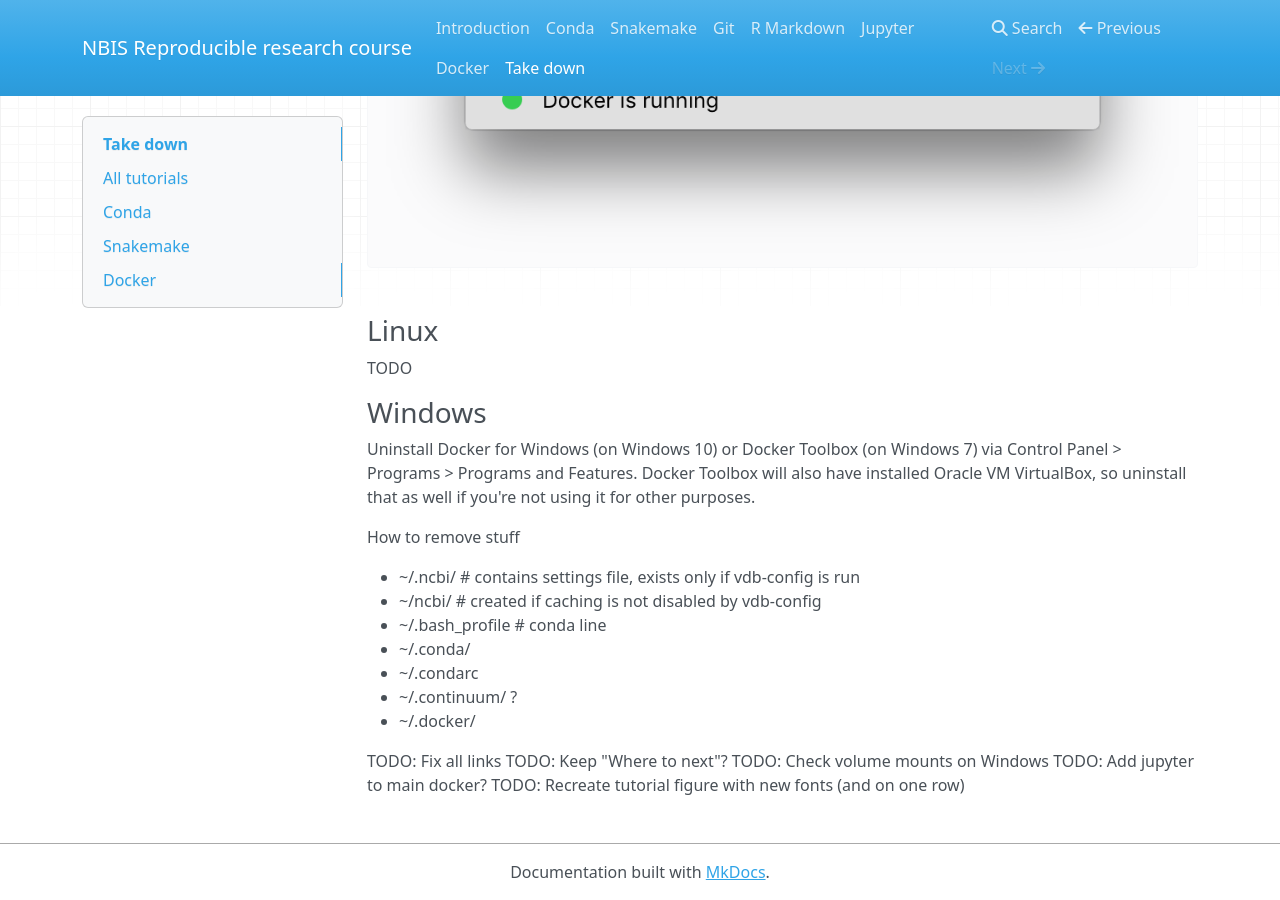
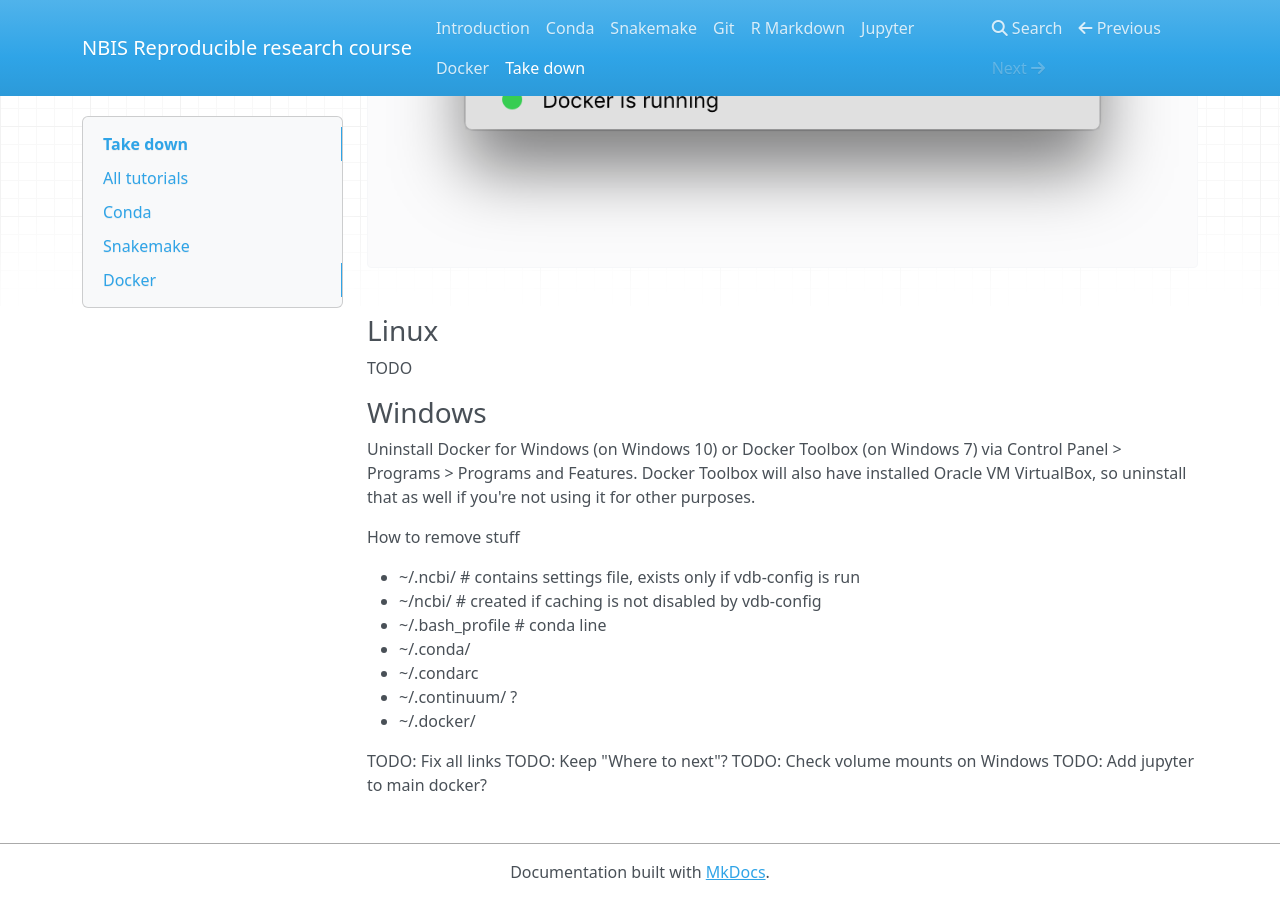
Before and after one commit to NBISweden/workshop-reproducible-research, an MkDocs documentation site: the page built from docs/take_down.md, in a window 1280 px wide and 900 px high, scrolled down 2243 px. Built offline with MkDocs 1.6.1, drawn with Linux system fonts in a browser that asks for light colours; nearby versions of some CDN libraries; old or Windows-style settings are respelled for this version of MkDocs.

Commit message:
remove todo

```diff
--- a/docs/take_down.md
+++ b/docs/take_down.md
@@ -71,4 +71,3 @@
 TODO: Keep "Where to next"?
 TODO: Check volume mounts on Windows
 TODO: Add jupyter to main docker?
-TODO: Recreate tutorial figure with new fonts (and on one row)
```
